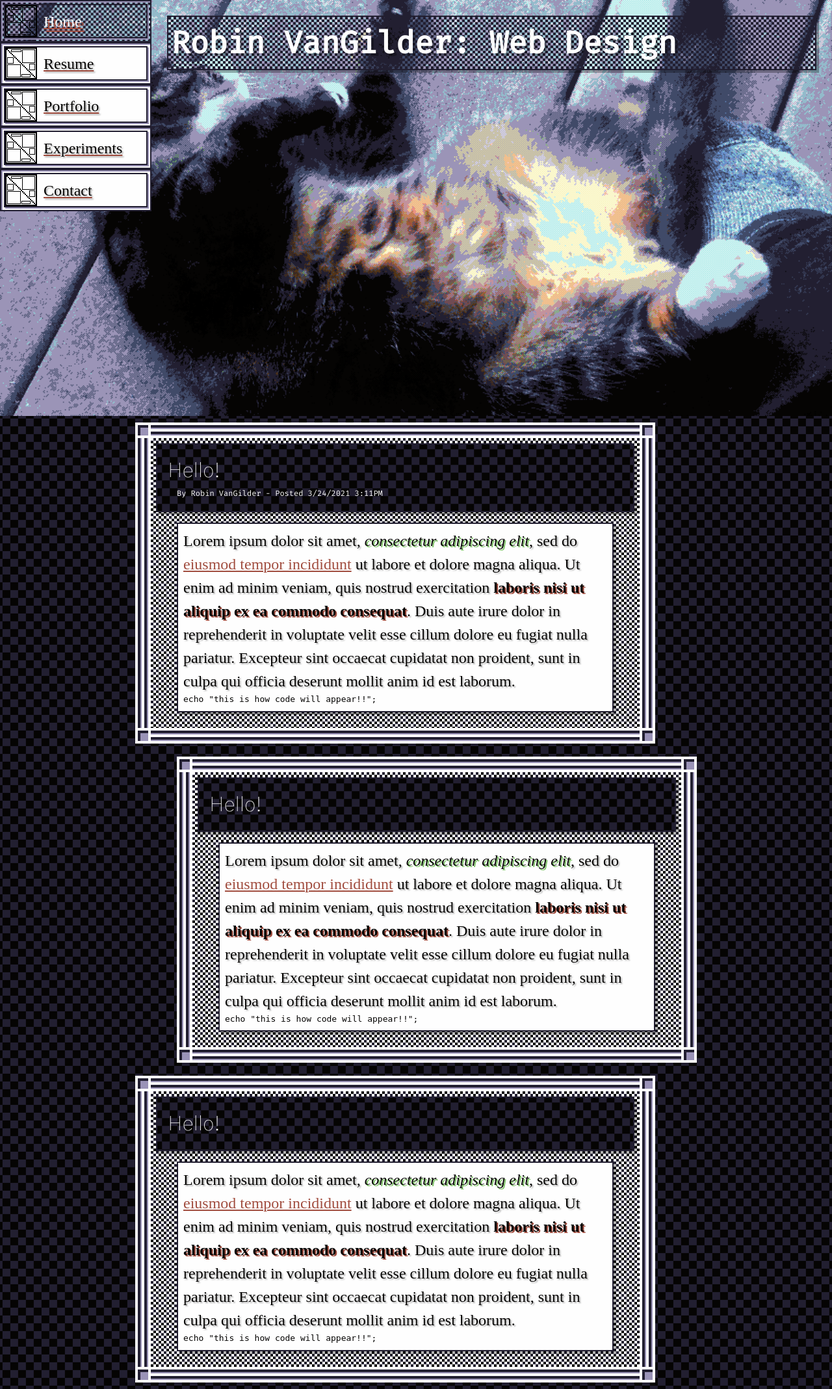
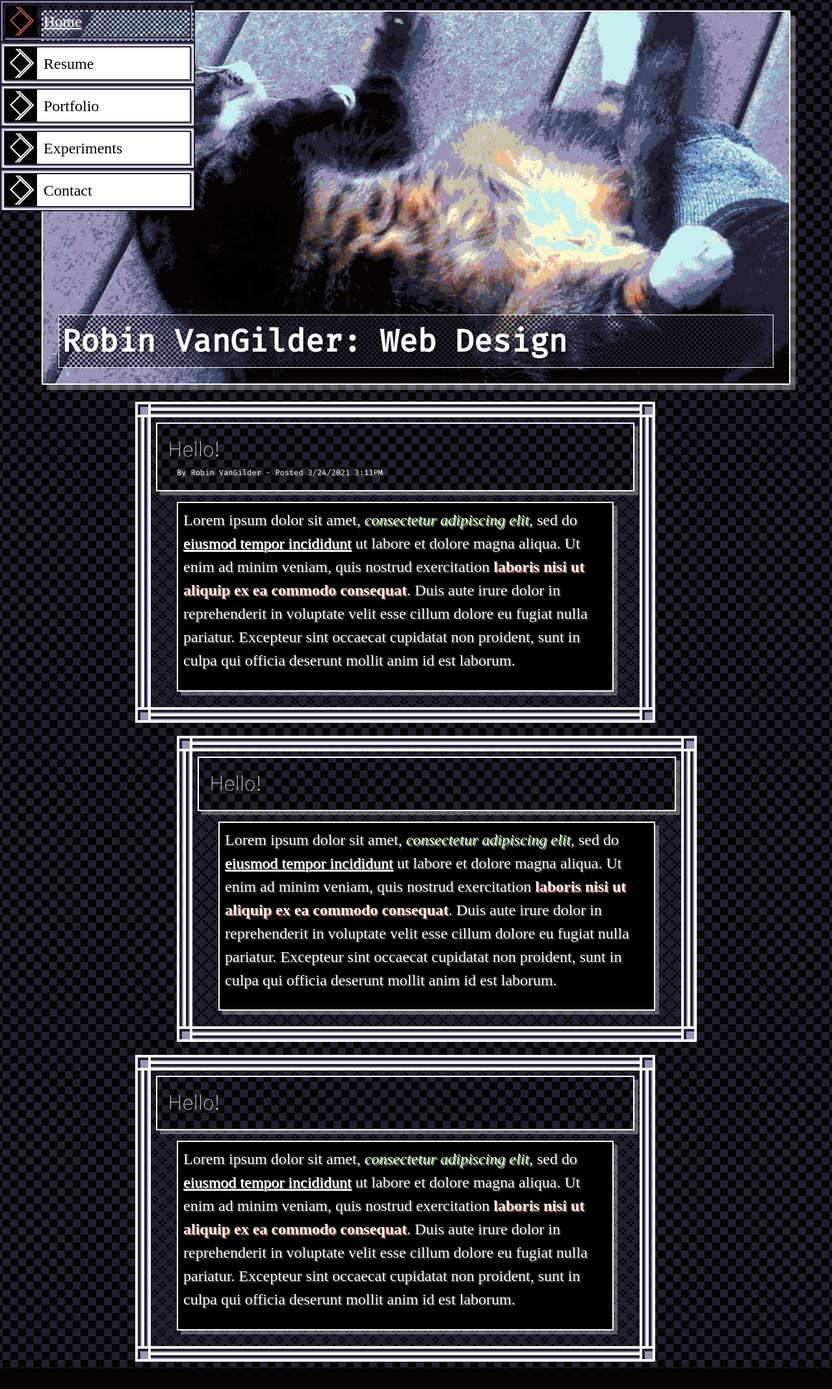
Before and after one commit to Begemottt/site-redesign, a PHP site: page / in a window 1280 px wide. Shown: the whole page at 65% size. After the commit the page ends 2105 px from the top, so only its background shows below. Run offline with PHP 8.4, Linux system fonts and the light colour scheme; some web fonts are replaced.

Commit message:
Update 3/26
Finalizing colors and layout, added a new icon for nav menu.

```diff
--- a/css/newstyles.css
+++ b/css/newstyles.css
@@ -94,21 +94,21 @@
 h1 {
   font-size: 3em;
   font-family: "Fira Mono", monospace;
-  color: #050403;
+  color: #fff;
 }
 
 h2 {
   font-size: 2em;
   font-family: "Gothic A1", sans-serif;
   font-weight: 100;
-  color: #050403;
+  color: #fff;
 }
 
 p {
   font-size: 1.5em;
   font-family: "Nanum Gothic Coding", serif;
-  text-shadow: 2px 2px 2px rgba(0, 0, 0, 0.3);
-  color: #050403;
+  text-shadow: 2px 2px 2px rgba(255, 255, 255, 0.3);
+  color: #fff;
 }
 
 strong {
@@ -120,27 +120,30 @@
 }
 
 a {
-  color: #a14d3f;
-  text-decoration-color: #a14d3f;
-  text-shadow: 0px 0px 0px #fefefe;
+  color: #fff;
+  text-decoration-color: #fff;
+  text-shadow: 1px 1px 0px #fff;
   transition: color 200ms, text-shadow 200ms;
 }
 
 a:hover, a:focus, a:focus-within {
   color: #221f31;
-  text-shadow: -2px -2px 0px #a14d3f;
+  text-shadow: -2px -2px 0px #000;
   transition: color 200ms, text-shadow 200ms;
+  background-color: #fff;
 }
 
 ::selection {
-  background-color: #a14d3f;
-  color: #678fcb;
-  text-shadow: 2px 2px 0px #050403;
+  background-color: #fff;
+  color: #000;
 }
 
 main {
   display: flex;
   flex-direction: column;
+}
+
+html {
   background-image: url("../images/dark_tile.png");
   background-repeat: repeat;
   animation: moving_background 10s linear infinite;
@@ -149,14 +152,21 @@
 header {
   display: flex;
   flex-direction: row;
-  justify-content: flex-start;
-  align-items: flex-start;
-  height: 50vw;
-  width: 100vw;
-  margin: 0 auto 0 auto;
+  justify-content: flex-end;
+  align-items: flex-end;
+  height: 45vw;
+  width: 90vw;
+  margin: 1em auto 1em auto;
   background-image: url("../images/header_gravy.png");
   background-position: center;
   background-size: cover;
+  border: 2px solid #fff;
+  box-shadow: 6px 6px 0px rgba(255, 255, 255, 0.3);
+  transition: box-shadow 300ms;
+}
+header:hover, header:focus, header:focus-within {
+  box-shadow: 8px 8px 0px rgba(255, 255, 255, 0.3);
+  transition: box-shadow 300ms;
 }
 header nav {
   display: flex;
@@ -164,6 +174,9 @@
   background-image: url("../images/dither_black.png");
   background-repeat: repeat;
   animation: moving_background 5s linear infinite;
+  position: absolute;
+  top: 0;
+  left: 0;
   width: 300px;
 }
 header nav a {
@@ -171,7 +184,7 @@
   border: 8px solid transparent;
   border-image: url("../images/border_button.png") 8 round;
   height: 65px;
-  background-color: #fefefe;
+  background-color: #fff;
   transition: background-color 200ms;
   display: flex;
   flex-direction: row;
@@ -180,34 +193,36 @@
 }
 header nav a p {
   padding: 10px;
+  color: #000;
+  transition: color 200ms;
 }
 header nav a img {
   display: block;
+  background-color: #fff;
+  transition: background-color 200ms;
 }
 header nav a:hover, header nav a:focus, header nav a:focus-within {
   background-color: transparent;
   transition: background-color 200ms;
 }
 header nav a:hover p, header nav a:focus p, header nav a:focus-within p {
-  color: #fefefe;
-  text-shadow: 4px 4px 0px #a14d3f;
+  color: #fff;
+  transition: color 200ms;
+}
+header nav a:hover img, header nav a:focus img, header nav a:focus-within img {
+  background-color: #a14d3f;
+  transition: background-color 200ms;
 }
 header h1#title {
   background-image: url("../images/dither_black.png");
   background-blend-mode: darken;
   text-shadow: 4px 4px 0px rgba(0, 0, 0, 0.3);
-  color: #fefefe;
+  color: #fff;
   font-weight: bolder;
   margin: 0.5em;
   padding: 4px;
-  border: 2px solid #221f31;
-  box-shadow: 4px 4px 0px rgba(0, 0, 0, 0.3);
-  transition: box-shadow 300ms;
+  border: 1px solid #fff;
   width: 100%;
-}
-header h1#title:hover, header h1#title:focus, header h1#title:focus-within {
-  box-shadow: 8px 8px 4px rgba(0, 0, 0, 0.3);
-  transition: box-shadow 300ms;
 }
 
 article {
@@ -218,7 +233,7 @@
   padding: 0.5em;
   border: 24px solid transparent;
   border-image: url("../images/border_purple.png") 24 stretch;
-  background-image: url("../images/dither_white.png");
+  background-image: url("../images/dither_black.png");
   position: relative;
 }
 article:nth-child(odd) {
@@ -235,39 +250,39 @@
   background-image: url("../images/dark_tile.png");
   background-repeat: repeat;
   animation: moving_background_reverse 3s linear infinite;
-  border: 2px solid #221f31;
-  box-shadow: 4px 4px 0px rgba(0, 0, 0, 0.3);
+  border: 2px solid #fff;
+  box-shadow: 6px 6px 0px rgba(255, 255, 255, 0.3);
   transition: box-shadow 300ms;
 }
 article section.header h2 {
-  color: #fefefe;
+  color: #fff;
   margin: 0, 0, 0.25em, 0.5em;
 }
 article section.header p.byline {
-  color: #fefefe;
+  color: #fff;
   font-size: 0.75em;
   font-family: "Fira Mono", monospace;
   margin-left: 1em;
   padding: 2px;
 }
 article section.header:hover, article section.header:focus, article section.header:focus-within {
-  box-shadow: 8px 8px 4px rgba(0, 0, 0, 0.3);
+  box-shadow: 8px 8px 0px rgba(255, 255, 255, 0.3);
   transition: box-shadow 300ms;
 }
 article section.body {
   margin: 1em 2em 1em 2em;
-  background-color: #fefefe;
+  background-color: #000;
   padding: 8px;
-  border: 2px solid #221f31;
-  box-shadow: 4px 4px 0px rgba(0, 0, 0, 0.3);
+  border: 2px solid #fff;
+  box-shadow: 6px 6px 0px rgba(255, 255, 255, 0.3);
   transition: box-shadow 300ms;
 }
 article section.body:hover, article section.body:focus, article section.body:focus-within {
-  box-shadow: 8px 8px 4px rgba(0, 0, 0, 0.3);
+  box-shadow: 8px 8px 0px rgba(255, 255, 255, 0.3);
   transition: box-shadow 300ms;
 }
 
 html {
-  color: #050403;
-  background-color: #fefefe;
+  color: #000;
+  background-color: #fff;
 }
--- a/index.html
+++ b/index.html
@@ -18,11 +18,11 @@
 <body>
     <header>
         <nav>
-            <a href="index.html"><img src='images/test_icon.png' /><p>Home</p></a>
-            <a href="resume.html"><img src='images/test_icon.png' /><p>Resume</p></a>
-            <a href="portfolio.html"><img src='images/test_icon.png' /><p>Portfolio</p></a>
-            <a href="experiments.html"><img src='images/test_icon.png' /><p>Experiments</p></a>
-            <a href="contact.html"><img src='images/test_icon.png' /><p>Contact</p></a>
+            <a href="index.html"><img src='images/arrow_icon.png' /><p>Home</p></a>
+            <a href="resume.html"><img src='images/arrow_icon.png' /><p>Resume</p></a>
+            <a href="portfolio.html"><img src='images/arrow_icon.png' /><p>Portfolio</p></a>
+            <a href="experiments.html"><img src='images/arrow_icon.png' /><p>Experiments</p></a>
+            <a href="contact.html"><img src='images/arrow_icon.png' /><p>Contact</p></a>
         </nav>
         <h1 id="title">Robin VanGilder: Web Design</h1>
     </header>
--- a/scss/_borders.scss
+++ b/scss/_borders.scss
@@ -1,10 +1,10 @@
 // ~~~~~~~~~~ Mixin Delcarations ~~~~~~~~~~
 @mixin standard_border{
-    border: 2px solid $nearblack;
-    box-shadow: 4px 4px 0px $shadow;
+    border: 2px solid $white;
+    box-shadow: 6px 6px 0px $white_shadow;
     transition: box-shadow 300ms;
     &:hover, &:focus, &:focus-within{
-        box-shadow: 8px 8px 4px $shadow;
+        box-shadow: 8px 8px 0px $white_shadow;
         transition: box-shadow 300ms;
     }
 }
--- a/scss/_colors.scss
+++ b/scss/_colors.scss
@@ -6,9 +6,9 @@
 
 // ~~~~~~~~~~New Colors~~~~~~~~~~
 
-$black: #050403;
+$black: #000;
 $nearblack: #221f31;
-$white: #fefefe;
+$white: #fff;
 
 $dbrown: #543516;
 $brown: #9b6e2d;
@@ -30,3 +30,4 @@
 $lpurple: #9a93b7;
 
 $shadow: rgb(0 0 0 / 30%);
+$white_shadow: rgb(255 255 255 / 30%);
--- a/scss/_shadows.scss
+++ b/scss/_shadows.scss
@@ -1,12 +1,12 @@
 // Mixins file for shadows
 @mixin standard_shadow{
-    box-shadow: 4px 4px 0px $shadow;
+    box-shadow: 6px 6px 0px $shadow;
     transition: box-shadow 500ms;
     &:hover, &:focus, &:focus-within{
-        box-shadow: 6px 6px 2px $shadow;
+        box-shadow: 8px 8px 0px $shadow;
         transition: box-shadow 200ms;
     }
 }
 @mixin text_shadow{
-    text-shadow: 2px 2px 2px $shadow;
+    text-shadow: 2px 2px 2px $white_shadow;
 }
```
Also changed, not shown: scss/_layout.scss (+24 -10 lines), scss/_typography.scss (+10 -12 lines), images/arrow_icon.png (added).
